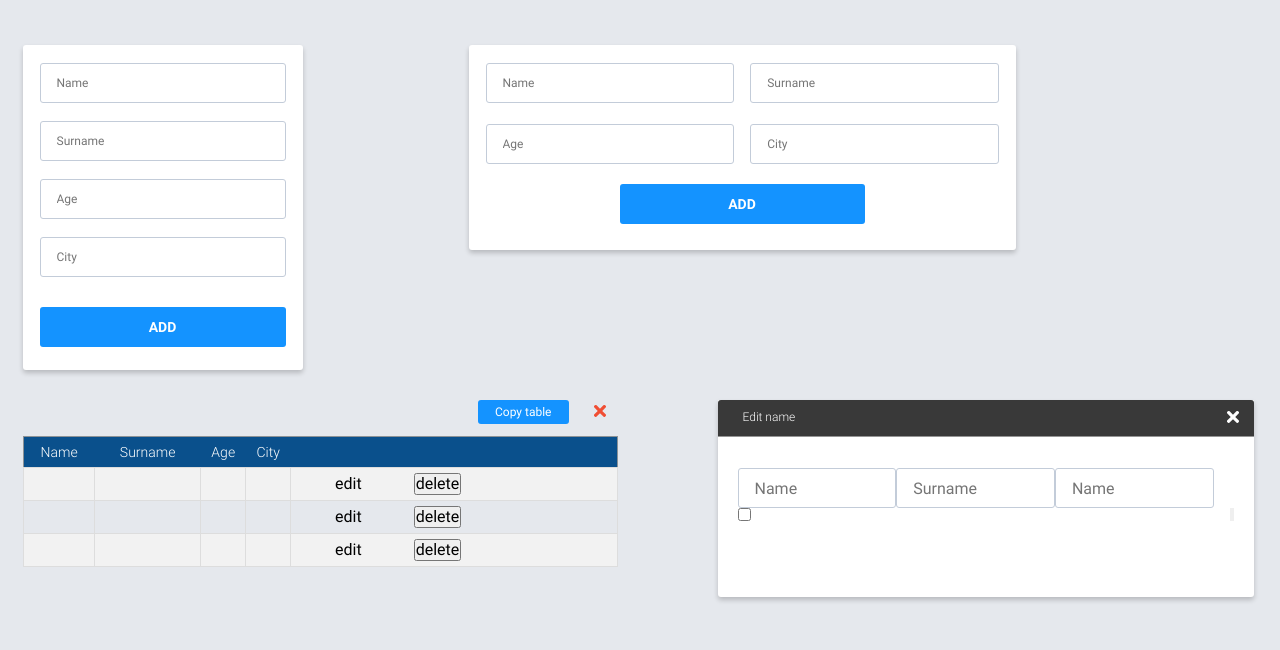
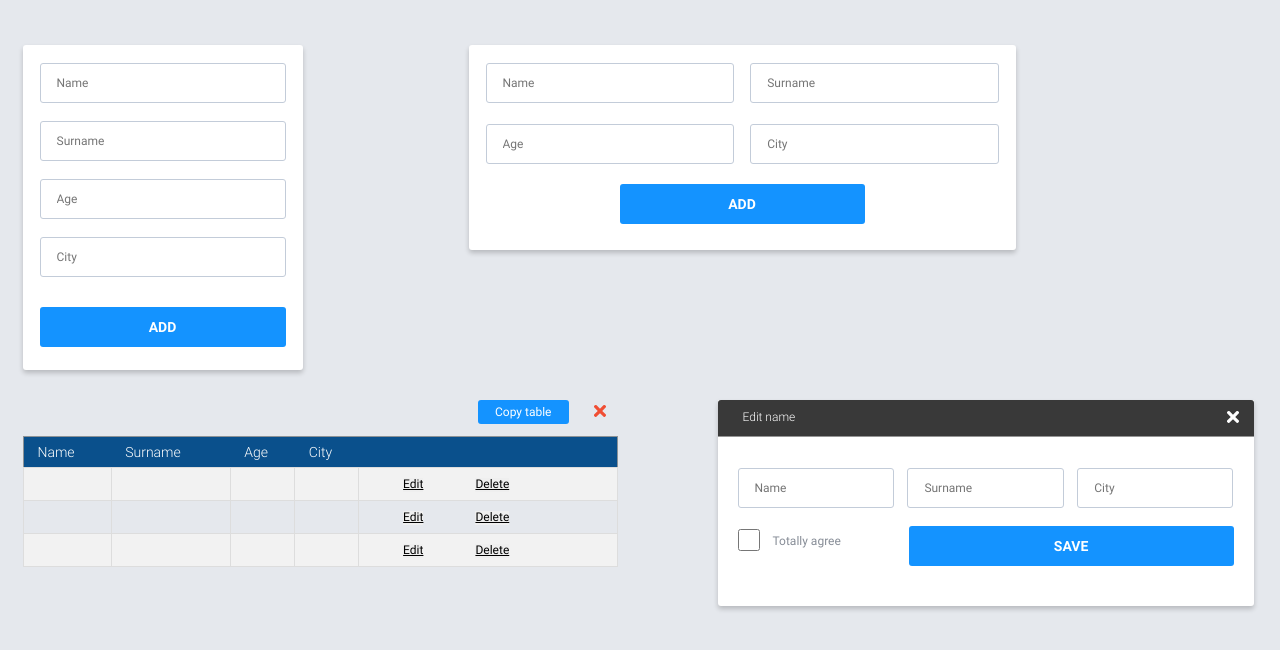
Before and after one commit to Inpulsgor/tables-generator, a React (Create React App) app: page / in a window 1280 px wide. Shown: the top 650 px of the page. Built offline with nearby package versions, Linux system fonts and the light colour scheme.

Commit message:
delete contact implemented

```diff
--- a/src/App.js
+++ b/src/App.js
@@ -1,47 +1,81 @@
 import React, { useState } from "react";
-import { v4 as uuidv4 } from 'uuid';
+import { v4 as uuidv4 } from "uuid";
 
 import { FormSlim, FormWide, Table, Modal } from "./components";
 
 const initialValues = {
-  name: '',
-  surname: '',
-  age: '',
-  city: '',
-}
+  name: "",
+  surname: "",
+  age: "",
+  city: "",
+};
 
 const App = () => {
   const [tableData, setTableData] = useState([]);
   const [inputValues, setInputValues] = useState(initialValues);
+  const [agreed, setAgreement] = useState(false);
+  console.log(tableData);
 
-  const handleChange = ({target: {name,value}}) => setInputValues(prevState => ({ ...prevState, [name]: value }));
+  const handleChange = ({ target }) => {
+    const { name, value } = target;
+    setInputValues((prevState) => ({ ...prevState, [name]: value }));
+  };
+
   const handleReset = () => setInputValues({ ...initialValues });
 
   const handleSubmit = (e) => {
     e.preventDefault();
-    const {name, surname, age, city} = inputValues;
 
-    setTableData([...tableData,{
+    const { name, surname, age, city } = inputValues;
+    const contact = {
       id: uuidv4(),
       name,
       surname,
       age,
       city,
-      }])
+    };
 
+    setTableData([...tableData, contact]);
     handleReset();
-  }
+  };
 
-  const onFocus = ({target}) => target.placeholder = "";
-  const onBlur = ({target}) => target.placeholder = target.name.charAt(0).toUpperCase() + target.name.slice(1);
+  const handleDelete = (id) => {
+    setTableData(tableData.filter((item) => item.id !== id));
+  };
+
+  const toggleAgreement = () => {
+    setAgreement(!agreed);
+  };
+
+  const onFocus = ({ target }) => (target.placeholder = "");
+  const onBlur = ({ target }) =>
+    (target.placeholder =
+      target.name.charAt(0).toUpperCase() + target.name.slice(1));
 
   return (
     <main className="main">
       <div className="main__container container">
-      <FormSlim inputValues={inputValues} handleChange={handleChange} handleSubmit={handleSubmit} onFocus={onFocus} onBlur={onBlur}/>
-      <FormWide inputValues={inputValues} handleChange={handleChange} handleSubmit={handleSubmit} onFocus={onFocus} onBlur={onBlur}/>
-      <Table tableData={tableData}/>
-      <Modal />
+        <FormSlim
+          inputValues={inputValues}
+          handleChange={handleChange}
+          handleSubmit={handleSubmit}
+          onFocus={onFocus}
+          onBlur={onBlur}
+        />
+        <FormWide
+          inputValues={inputValues}
+          handleChange={handleChange}
+          handleSubmit={handleSubmit}
+          onFocus={onFocus}
+          onBlur={onBlur}
+        />
+        <Table tableData={tableData} handleDelete={handleDelete} />
+        <Modal
+          onFocus={onFocus}
+          onBlur={onBlur}
+          agreement={agreed}
+          toggleAgreement={toggleAgreement}
+        />
       </div>
     </main>
   );
--- a/src/components/Modal.jsx
+++ b/src/components/Modal.jsx
@@ -1,38 +1,62 @@
 import React from "react";
 import { ReactComponent as DeleteButton } from "../assets/btn_delete.svg";
 
-const Modal = () => {
+const Modal = ({ onFocus, onBlur, agreement, toggleAgreement }) => {
   return (
     <div className="modal">
+      {/* MODAL HEADING */}
       <div className="modal__heading">
         <p className="modal__description">Edit name</p>
         <button className="modal__button_close">
           <DeleteButton />
         </button>
       </div>
+      {/* MODAL FORM INPUTS */}
       <form className="modal-form">
-        <div>
+        <div className="modal-form__container">
           <input
             name="name"
             type="text"
             placeholder="Name"
+            onFocus={onFocus}
+            onBlur={onBlur}
             className="modal-form__input"
           />
           <input
-            name="name"
+            name="surname"
             type="text"
             placeholder="Surname"
+            onFocus={onFocus}
+            onBlur={onBlur}
             className="modal-form__input"
           />
           <input
-            name="City"
+            name="city"
             type="text"
-            placeholder="Name"
+            placeholder="City"
+            onFocus={onFocus}
+            onBlur={onBlur}
             className="modal-form__input"
           />
         </div>
-        <input type="checkbox"></input>
-        <button></button>
+        {/* MODAL FORM CHECKBOX */}
+        <div className="modal-form__container">
+          <label htmlFor="checkbox" className="modal-form__label">
+            <input
+              type="checkbox"
+              name="agreement"
+              checked={agreement}
+              onChange={toggleAgreement}
+              className="modal-form__checkbox"
+            />
+            <span className="modal-form__label-text">Totally agree</span>
+          </label>
+
+          {/* MODAL FORM SUBMIT BUTTON */}
+          <button type="submit" className="modal-form__button button ">
+            SAVE
+          </button>
+        </div>
       </form>
     </div>
   );
--- a/src/components/Table.jsx
+++ b/src/components/Table.jsx
@@ -3,10 +3,10 @@ import React from "react";
 import { ReactComponent as DeleteButton } from "../assets/btn_delete.svg";
 import { EmptyTable } from "../services/helpers";
 
-const Table = ({ tableData }) => {
+const Table = ({ tableData, handleDelete }) => {
   return (
-    <div className="table-wrapper">
     <div className="table-container">
+      {/* COPY & DELETE TABLE - BUTTONS */}
       <div className="control">
         <button type="button" className="control__button_copy">
           Copy table
@@ -15,7 +15,7 @@ const Table = ({ tableData }) => {
           <DeleteButton />
         </button>
       </div>
-
+      {/* TABLE */}
       <table className="table">
         <tbody className="table__body">
           <tr className="table__heading">
@@ -26,7 +26,7 @@ const Table = ({ tableData }) => {
             <th></th>
           </tr>
           {tableData.length > 0 ? (
-              tableData.map((contact) => {
+            tableData.map((contact, index) => {
               return (
                 <tr key={contact.id}>
                   <td>{contact.name}</td>
@@ -34,8 +34,16 @@ const Table = ({ tableData }) => {
                   <td>{contact.age}</td>
                   <td>{contact.city}</td>
                   <td>
-                      <button className="table__button_edit">edit</button>
-                      <button className="table__button_delete">delete</button>
+                    <button type="button" className="table__button_edit">
+                      edit
+                    </button>
+                    <button
+                      type="button"
+                      className="table__button_delete"
+                      onClick={() => handleDelete(contact.id)}
+                    >
+                      Delete
+                    </button>
                   </td>
                 </tr>
               );
@@ -46,7 +54,6 @@ const Table = ({ tableData }) => {
         </tbody>
       </table>
     </div>
-    </div>
   );
 };
 
--- a/src/scss/app.scss
+++ b/src/scss/app.scss
@@ -23,6 +23,7 @@ body {
     sans-serif;
   -webkit-font-smoothing: antialiased;
   -moz-osx-font-smoothing: grayscale;
+  background-color: $main-background;
 }
 
 code {
@@ -75,13 +76,7 @@ button:focus {
   outline: none;
 }
 
-#root {
-  height: 100vh;
-  width: 100vw;
-}
-
 .main {
-  background-color: $main-background;
   margin: 0;
   width: 100%;
   height: 100%;
--- a/src/scss/components/modal.scss
+++ b/src/scss/components/modal.scss
@@ -3,11 +3,13 @@
 .modal {
   font-family: $main-font;
   background-color: $form-background;
+  color: $form-font-color;
   box-shadow: $box-shadow;
   border-bottom-right-radius: $border-radius;
   border-bottom-left-radius: $border-radius;
   width: 536px;
 
+  // MODAL HEADING
   &__heading {
     min-height: 37px;
     display: flex;
@@ -33,22 +35,65 @@
     margin-right: 15px;
     border: none;
     fill: $button-font-color;
-    background-color: $modal-header-background;
+    background-color: transparent;
   }
 
+  // MODAL FORM
   &-form {
     width: 100%;
     display: flex;
     flex-wrap: wrap;
     justify-content: space-between;
     padding: 0 20px;
+    margin-bottom: 40px;
+
+    // MODAL FORM INPUTS
+    &__container {
+      position: relative;
+      width: 100%;
+      display: flex;
+      flex-wrap: wrap;
+      justify-content: space-between;
+    }
+
+    &__container:first-child {
+      margin-bottom: 18px;
+    }
 
     &__input {
+      font-size: $main-font-size;
       border: 1px solid $form-input;
       border-radius: $border-radius;
       height: 40px;
       padding-left: 16px;
-      width: 32%;
+      width: 31.5%;
+    }
+
+    // MODAL FORM CHECKBOX
+    &__checkbox {
+      padding-top: 3px;
+      border: 1px solid $form-input;
+      width: 22px;
+      height: 22px;
+      border-radius: $border-radius;
+      margin-right: 13px;
+    }
+
+    &__label {
+      padding-top: 3px;
+      font-size: $main-font-size;
+    }
+
+    &__label-text {
+      position: absolute;
+      top: 9px;
+    }
+
+    // MODAL FORM SUBMIT BUTTON
+    &__button {
+      width: 65.5%;
+      height: 40px;
+      border-radius: $border-radius;
     }
   }
 }
--- a/src/scss/components/table.scss
+++ b/src/scss/components/table.scss
@@ -1,16 +1,23 @@
 @import "variables";
 
-.table-wrapper {
+.table-container {
   font-family: $main-font;
   margin-bottom: 30px;
+  width: 595px;
+  // margin: 0 auto;
+
+  @include for-desktop-up {
+    margin-right: 100px;
+  }
 }
 
-// COPY TABLE & DELETE TABLE - BUTTONS
+// BUTTONS - COPY TABLE & DELETE TABLE
 .control {
   display: flex;
   justify-content: flex-end;
   margin-bottom: 12px;
 
+  // COPY TABLE - BUTTON
   &__button_copy {
     font-size: $main-font-size;
     line-height: 24px;
@@ -24,37 +31,47 @@
     border-radius: $border-radius;
   }
 
+  // DELETE TABLE - BUTTON
   &__button_delete {
     border: none;
-    background-color: $main-background;
+    background-color: transparent;
     margin-right: 12px;
     fill: #f04e34;
   }
 }
 
-// TABLE STYLES
+// TABLE
 .table {
+  font-size: $main-font-size;
   border-collapse: collapse;
   border-radius: 13px;
   border: 1px solid #8c9296;
   width: 100%;
+  overflow-x: auto;
 
-  &-wrapper {
-    @include for-desktop-up {
-      margin-right: 100px;
-    }
+  // EDIT ROW & DELETE ROW
+  &__button_edit,
+  &__button_delete {
+    text-decoration: underline;
+    text-transform: capitalize;
+    border: none;
   }
 
+  &__button_edit:hover,
+  &__button_delete:hover {
+    color: $hover-edit-delete;
+  }
+
+  // EDIT ROW - BUTTON
   &__button_edit {
-    border: none;
-    background: none;
     margin-right: 52px;
   }
 }
 
-.table-container {
-  width: 595px;
-  margin: 0 auto;
+th,
+td {
+  padding-left: 14px;
+  text-align: left;
 }
 
 .table td {
--- a/src/scss/variables.scss
+++ b/src/scss/variables.scss
@@ -19,3 +19,4 @@ $modal-header-background: #393939;
 $table-header-font-color: #a5b5cb;
 $table-header-background: #0a508c;
 $table-font-color: #4f5b65;
+$hover-edit-delete: #067ce1;
```
Lines whose indentation alone changed are shown as unchanged.
